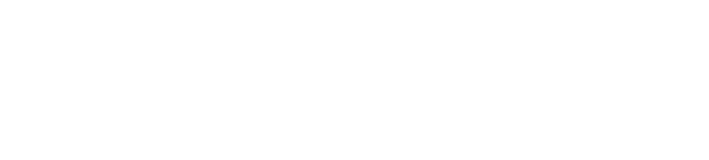
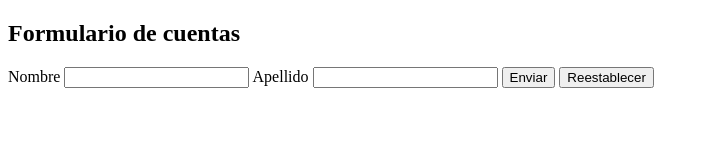
Before and after one commit to lserroels/UtnWebDev, a plain HTML site: page index.html in a window 1280 px wide. Shown: the whole page, without its empty margins (0-709 px from the left). Drawn offline with Linux system fonts and the light colour scheme.

Commit message:
Agrega formulario basico

```diff
--- a/index.html
+++ b/index.html
@@ -7,6 +7,18 @@
     <title>Gestor de cuentas bancarias</title>
 </head>
 <body>
+    <div id="form">
+        <h2>Formulario de cuentas</h2>
+        <form action="">
+            <label for="fname">Nombre</label>
+            <input type="text" name="firstName" id="fname">
 
+            <label for="lname">Apellido</label>
+            <input type="text" name="lastName" id="lname">
+
+            <button type="submit">Enviar</button>
+            <button type="reset">Reestablecer</button>
+        </form>
+    </div>
 </body>
 </html>
```
